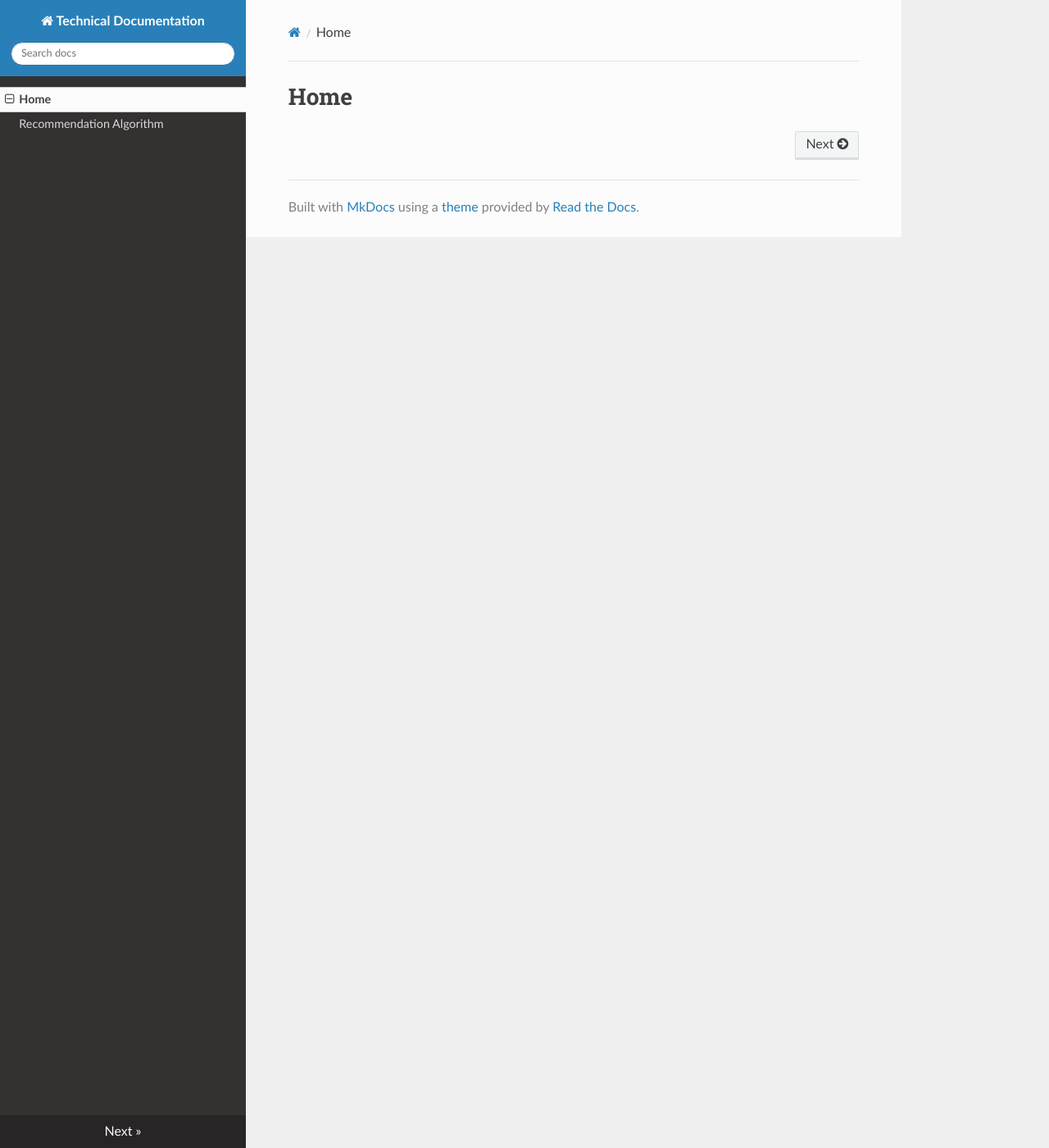
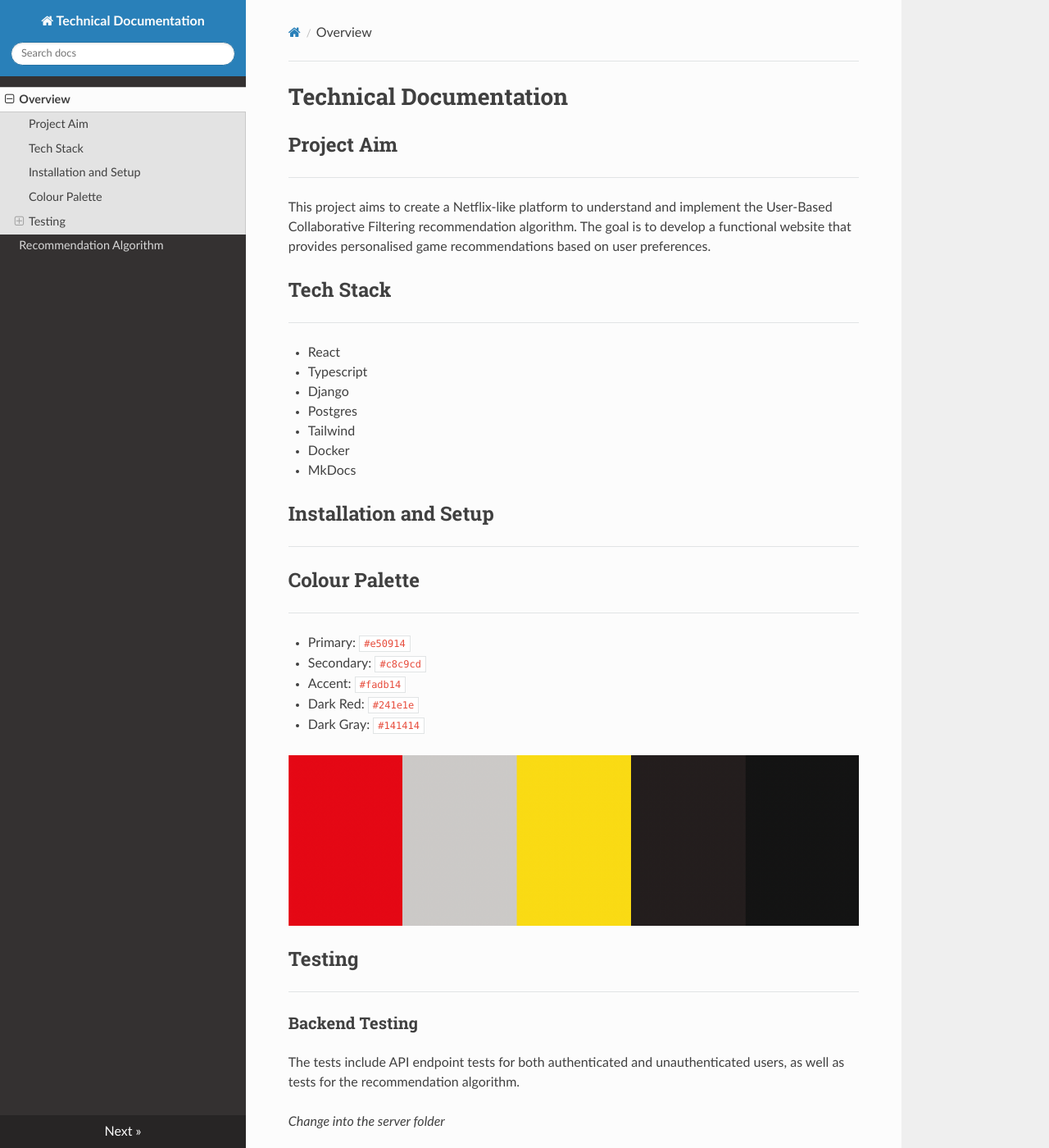
Before and after one commit to ChantelleKerr/game-recommender, an MkDocs documentation site: the page built from documentation/docs/index.md, in a window 1280 px wide and 1400 px high. Shown: the whole window at 82% size. Built offline with MkDocs 1.6.1, drawn with Linux system fonts in a browser that asks for light colours; nearby versions of some CDN libraries; some of the changed text lies outside the part shown.

Commit message:
Add Project specs and design docs

````diff
--- a/documentation/docs/index.md
+++ b/documentation/docs/index.md
@@ -1 +1,55 @@
-# Home
+# Technical Documentation
+
+## Project Aim
+
+---
+
+This project aims to create a Netflix-like platform to understand and implement the User-Based Collaborative Filtering recommendation algorithm. The goal is to develop a functional website that provides personalised game recommendations based on user preferences.
+
+## Tech Stack
+
+---
+
+- React
+- Typescript
+- Django
+- Postgres
+- Tailwind
+- Docker
+- MkDocs
+
+## Installation and Setup
+
+---
+
+## Colour Palette
+
+---
+
+- Primary: `#e50914`
+- Secondary: `#c8c9cd`
+- Accent: `#fadb14`
+- Dark Red: `#241e1e`
+- Dark Gray: `#141414`
+
+![Colour Palette](images/palette.png)
+
+## Testing
+
+---
+
+### Backend Testing
+
+The tests include API endpoint tests for both authenticated and unauthenticated users, as well as tests for the recommendation algorithm.
+
+_Change into the server folder_
+
+```
+cd server
+```
+
+_Execute the following command_
+
+```
+python3 manage.py test
+```
--- a/documentation/mkdocs.yml
+++ b/documentation/mkdocs.yml
@@ -2,5 +2,5 @@ site_name: Technical Documentation
 theme:
   name: readthedocs
 nav:
-  - Home: index.md
+  - Overview: index.md
   - Recommendation Algorithm: recommend.md
````
Also changed, not shown: documentation/docs/images/palette.png (added).
